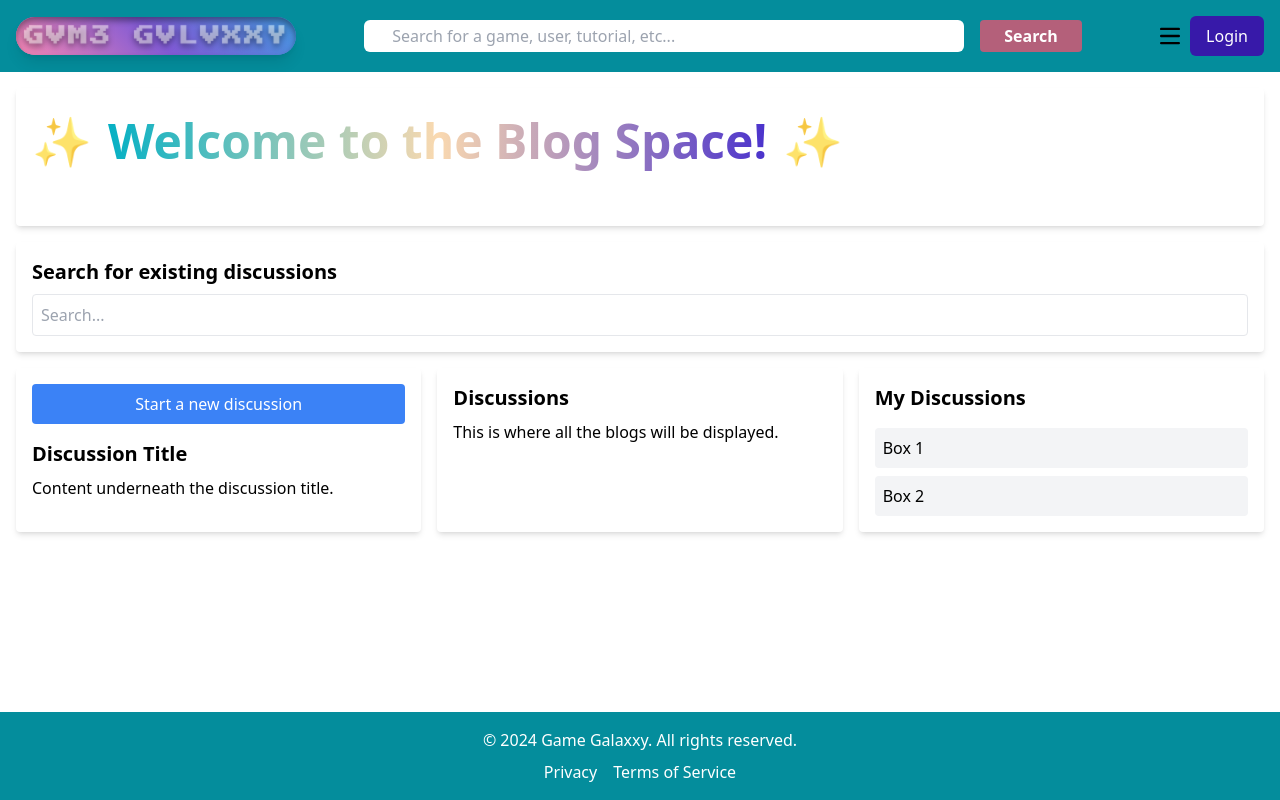
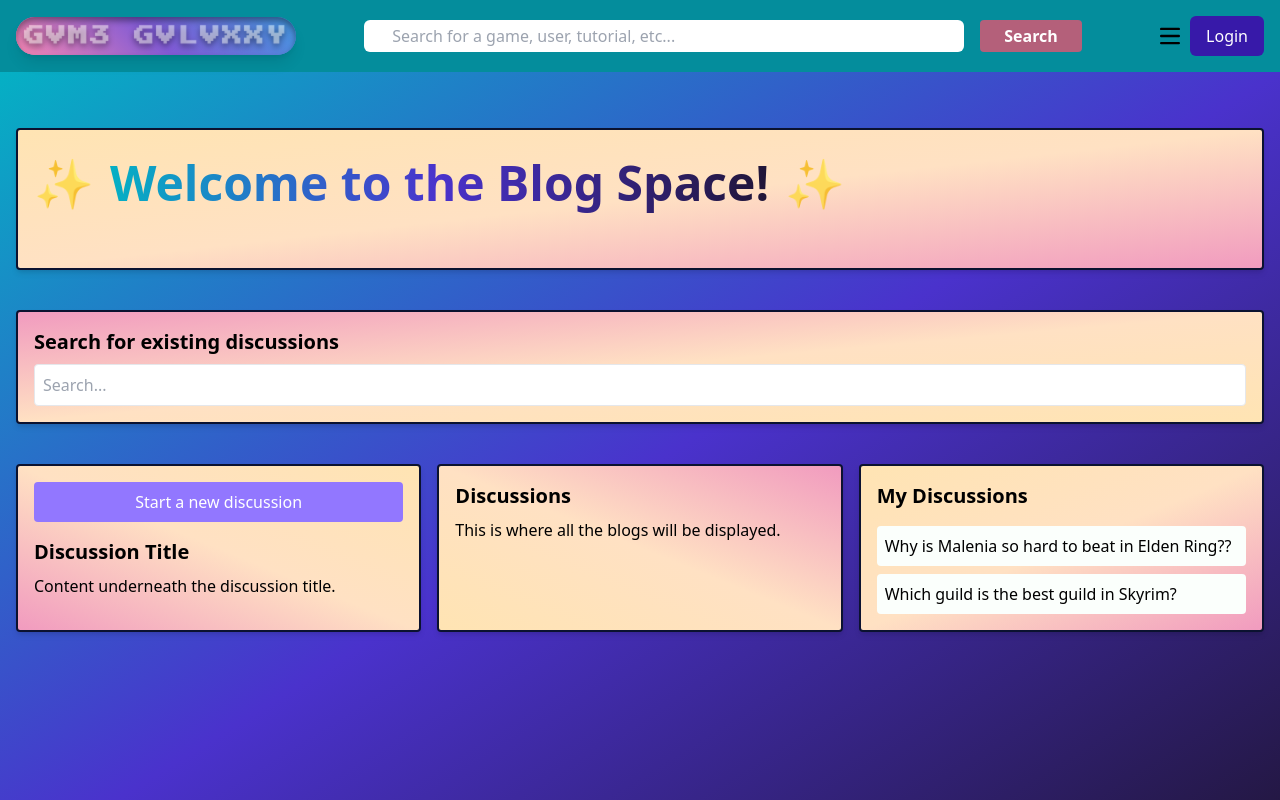
Before and after one commit to TheKyleKirby/GAME-GALAXXY, a React (Vite) app in the folder client/: page /blog in a window 1280 px wide. Shown: the top 800 px of the page. Built offline with nearby package versions, Linux system fonts and the light colour scheme.

Commit message:
blog styling

```diff
--- a/client/src/pages/Blog.jsx
+++ b/client/src/pages/Blog.jsx
@@ -1,16 +1,16 @@
 const Blog = () => {
   return (
-    <div className="p-4">
-      <div className="bg-white shadow-md rounded p-4 mb-4 w-full">
+    <div className="bg-gradient-to-br from-tealBlue via-royalBlurp to-darkPurple-dark p-4 min-h-screen">
+      <div className="bg-gradient-to-tl from-pinkyPink-light via-brightPeach-light to-goldenOrange-light border-2 border-deepBlue-dark shadow-md rounded p-4 mt-10 mb-10 w-full">
         <h2 className="text-5xl font-bold mb-8 text-white relative inline-flex items-center">
           <span className="mr-2 md:mr-4 animate-pulse">✨</span>
-          <span className="bg-gradient-to-r from-tealBlue via-brightPeach to-royalBlurp bg-clip-text text-transparent m-auto custom-heading">
+          <span className="bg-gradient-to-r from-tealBlue via-royalBlurp to-darkPurple-dark bg-clip-text text-transparent m-auto custom-heading">
             Welcome to the Blog Space!
           </span>
           <span className="ml-2 md:ml-4 animate-pulse">✨</span>
         </h2>
       </div>
-      <div className="bg-white shadow-md rounded p-4 mb-4 w-full">
+      <div className="bg-gradient-to-br from-pinkyPink-light via-brightPeach-light to-goldenOrange-light border-2 border-deepBlue-dark shadow-md rounded p-4 mb-10 w-full">
         <h2 className="text-xl font-bold">Search for existing discussions</h2>
         <input
           type="text"
@@ -19,9 +19,9 @@ const Blog = () => {
         />
       </div>
       <div className="grid grid-cols-3 gap-4">
-        <div className="bg-white shadow-md rounded p-4">
+        <div className="bg-gradient-to-tr from-pinkyPink-light via-brightPeach-light to-goldenOrange-light border-2 border-deepBlue-dark shadow-md rounded p-4">
           <div className="mb-4">
-            <button className="bg-blue-500 text-white p-2 rounded w-full">
+            <button className="bg-lightLavender-dark text-white hover:bg-lightLavender-light hover:scale-105 p-2 rounded w-full">
               Start a new discussion
             </button>
           </div>
@@ -30,15 +30,15 @@ const Blog = () => {
             <p className="mt-2">Content underneath the discussion title.</p>
           </div>
         </div>
-        <div className="bg-white shadow-md rounded p-4">
+        <div className="bg-gradient-to-bl from-pinkyPink-light via-brightPeach-light to-goldenOrange-light border-2 border-deepBlue-dark shadow-md rounded p-4">
           <h2 className="text-xl font-bold">Discussions</h2>
           <p className="mt-2">This is where all the blogs will be displayed.</p>
         </div>
-        <div className="bg-white shadow-md rounded p-4">
+        <div className="bg-gradient-to-tl from-pinkyPink-light via-brightPeach-light to-goldenOrange-light border-2 border-deepBlue-dark shadow-md rounded p-4">
           <h2 className="text-xl font-bold">My Discussions</h2>
           <div className="mt-4">
-            <div className="bg-gray-100 p-2 rounded mb-2">Box 1</div>
-            <div className="bg-gray-100 p-2 rounded">Box 2</div>
+            <div className="bg-notWhite p-2 rounded mb-2">Why is Malenia so hard to beat in Elden Ring?? </div>
+            <div className="bg-notWhite p-2 rounded">Which guild is the best guild in Skyrim?</div>
           </div>
         </div>
       </div>
```
